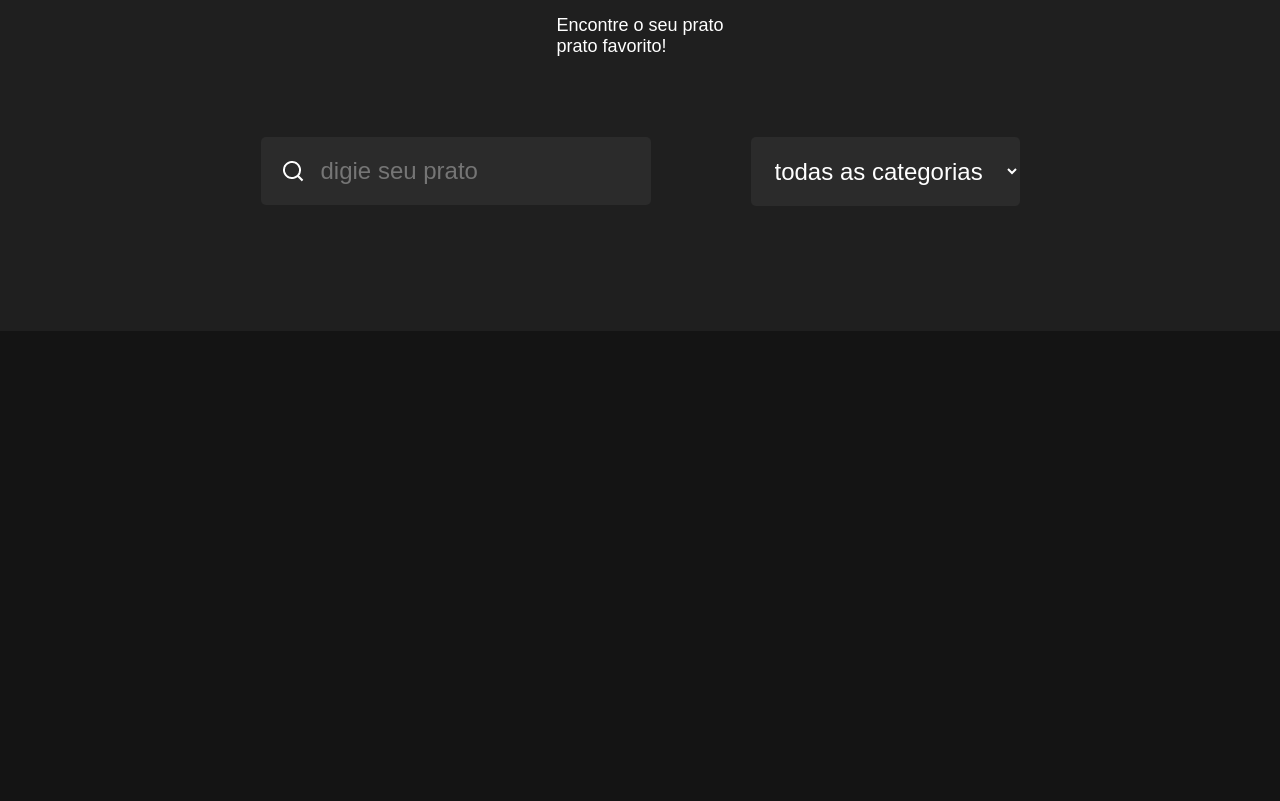
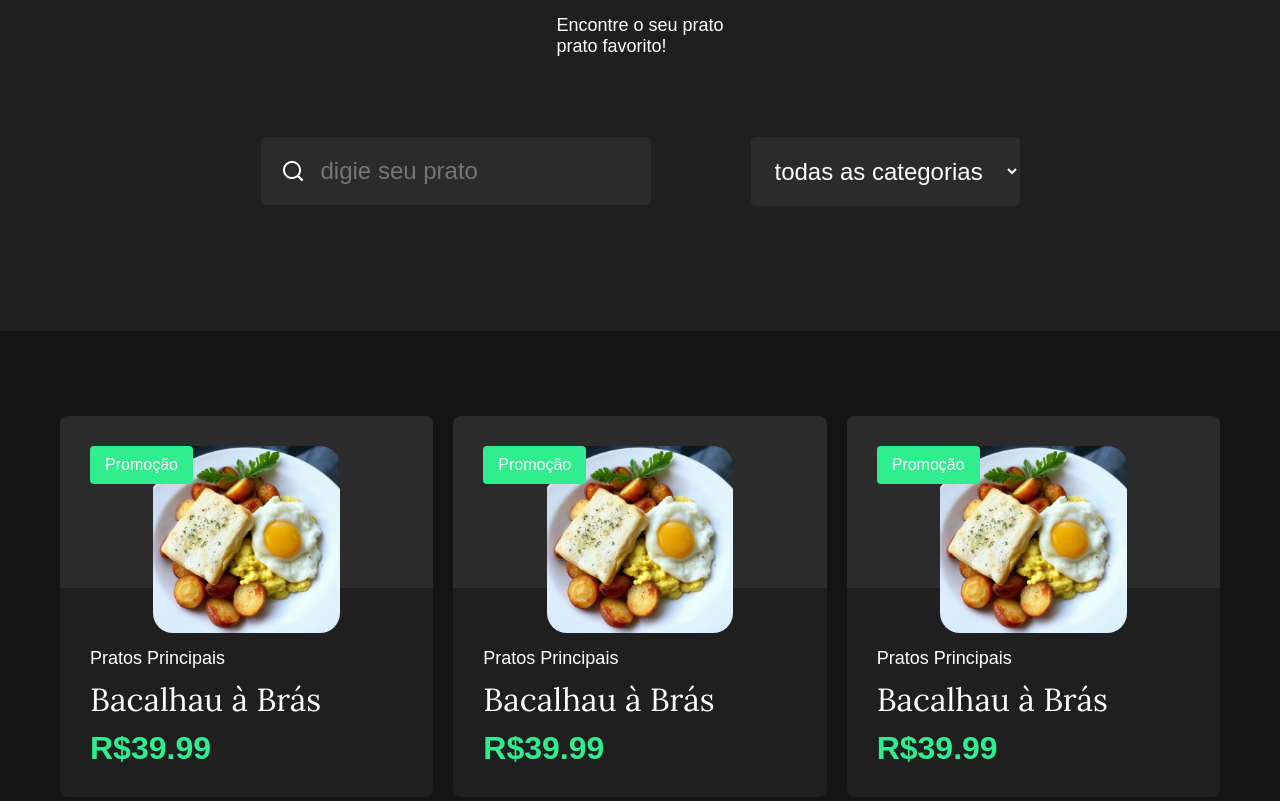
Before and after one commit to klarosk2/RESTAURANTE, a plain HTML site: page index.html in a window 1280 px wide. Shown: the part 874-1675 px from the top of the page. Before the commit the page ends 1295 px from the top, so only its background shows below. Drawn offline with Linux system fonts and the light colour scheme; files whose address does not match are found by name.

Commit message:
asdesdfes abortsa

```diff
--- a/css/stile.css
+++ b/css/stile.css
@@ -162,6 +162,65 @@ header .menu-icon div{
     display: flex;
     justify-content: space-between;
 }
+
+.products-grid{
+    width: 100%;
+    display: grid;
+    grid-template-columns: repeat(3, 1fr);
+    gap: 20px;
+    margin: 40px 0;
+}
+.product-item{
+    display: block;
+    border-radius: 8px;
+    overflow: hidden;
+    text-decoration: none;
+    position: relative;
+}
+.product-item:hover{
+    opacity: 80%;
+}
+.product-item .s{
+    position: absolute;
+    top: 30px;
+    left: 30px;
+    background-color: #30ee8f;
+    font-size: 16px;
+    font-weight: 500;
+    color: #ffffff;
+    padding: 10px 15px;
+    border-radius: 4px;
+}
+.product-item .photo{
+    text-align: center;
+    background-color: #2b2b2b;
+    padding-top: 30px;
+}
+.product-item .photo img{
+    max-width: 50%;
+    border-radius: 20px;
+}
+.product-item .info{
+    background-color: #1f1f1f;
+    padding: 60px 30px 30px 30px;
+    margin-top: -50px;
+}
+.product-item .product-category{
+    color: #ffffff;
+    font-size: 18px;
+    font-weight: 500;
+}
+.product-item .product-name{
+    font-family: 'lora';
+    font-size: 32px;
+    color: #ffffff;
+    margin: 10px 0;
+}
+.product-item .product-price{
+    color: #30ee8f;
+    font-size: 32px;
+    font-weight: bold;
+}
 @media(max-width:820px){
     header nav{
         display: none;
--- a/index.html
+++ b/index.html
@@ -71,7 +71,39 @@
     <main>
     <div class="container">
       <div class="products-grid">
-
+         <a href="./pratos.html" class="product-item">
+            <div class="s">Promoção</div>
+            <div class="photo">
+                <img src="./images/bacalhauabras.png" alt="">
+            </div>
+            <div class="info">
+                <div class="product-category">Pratos Principais</div>
+                <div class="product-name">Bacalhau à Brás</div>
+                <div class="product-price">R$39.99</div>
+            </div>
+         </a>
+         <a href="./pratos.html" class="product-item">
+            <div class="s">Promoção</div>
+            <div class="photo">
+                <img src="./images/bacalhauabras.png" alt="">
+            </div>
+            <div class="info">
+                <div class="product-category">Pratos Principais</div>
+                <div class="product-name">Bacalhau à Brás</div>
+                <div class="product-price">R$39.99</div>
+            </div>
+         </a>
+         <a href="./pratos.html" class="product-item">
+            <div class="s">Promoção</div>
+            <div class="photo">
+                <img src="./images/bacalhauabras.png" alt="">
+            </div>
+            <div class="info">
+                <div class="product-category">Pratos Principais</div>
+                <div class="product-name">Bacalhau à Brás</div>
+                <div class="product-price">R$39.99</div>
+            </div>
+         </a>
       </div>
     </div>
 </main>
```
